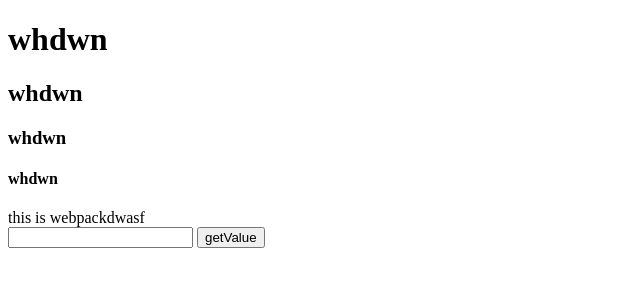
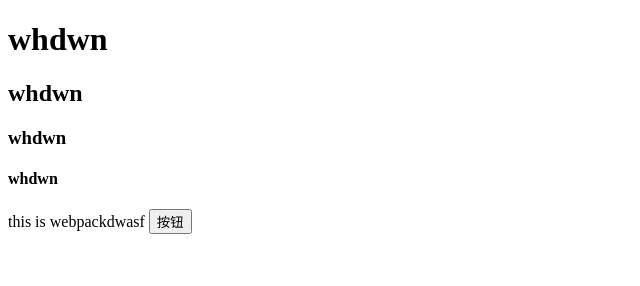
Before and after one commit to gonglixin980926/webpack-practice, a website built with webpack: page public/index.html in a window 1280 px wide. Shown: the whole page, without its empty margins (0-640 px from the left). Built offline with nearby package versions, Linux system fonts and the light colour scheme.

Commit message:
fix: 删除div

```diff
--- a/public/index.html
+++ b/public/index.html
@@ -15,9 +15,6 @@
     <h3>whdwn</h3>
     <h4>whdwn</h4>
 this is webpackdwasf
-<div id="div1"></div>
-
-<input type="text" id="iPt">
-<button id='oBt'>getValue</button>
+<button id="oBt">按钮</button>
 </body>
 </html>
```
